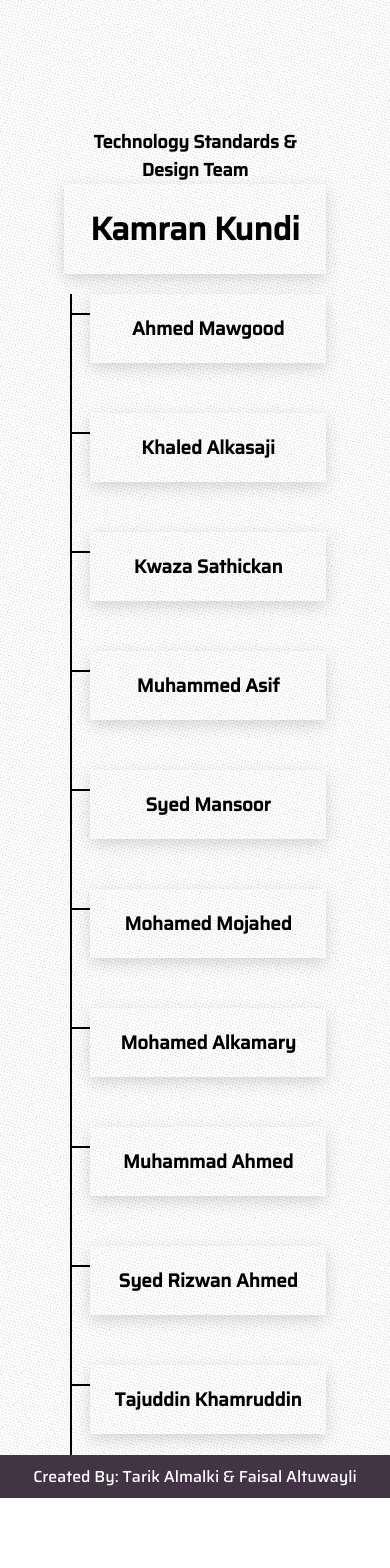
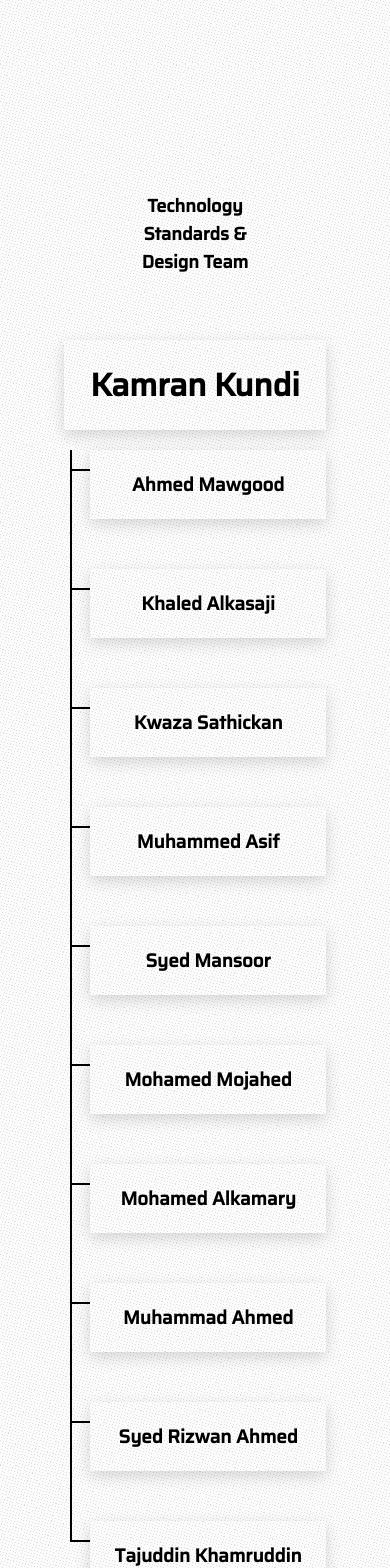
Before and after one commit to tariq-almalki/devops-landing-page, a React (Create React App) app: page / in a window 390 px wide. Shown: the part 9220-10788 px from the top of the page. Before the commit the page ends 10718 px from the top, so only its background shows below. Built offline with nearby package versions, Linux system fonts and the light colour scheme.

Commit message:
teams last extra line deleted

```diff
--- a/src/components/Team/Team.jsx
+++ b/src/components/Team/Team.jsx
@@ -6,7 +6,11 @@ export function Team() {
     <>
       <div className={classes.team} id='teams'>
         <div className={classes.container}>
-          <h1 className={classes.header}>Technology Standards & Design Team</h1>
+          <div className={classes.title}>
+            <h1 className={classes.header}>
+              Technology Standards & Design Team
+            </h1>
+          </div>
           <div className={`cardCont`}>
             <div className='cardBack'>
               <h1 className={classes.header}>Director, Email: kkundi@elm.sa</h1>
@@ -145,7 +149,7 @@ export function Team() {
           </ol>
         </div>
         <footer className={classes.footer}>
-          <p>Created By: Tarik Almalki & Faisal Altuwayli</p>
+          <p>Created By: Tariq Almalki & Faisal Altuwayli</p>
         </footer>
       </div>
     </>
--- a/src/components/Team/Team.module.css
+++ b/src/components/Team/Team.module.css
@@ -37,6 +37,9 @@ ol {
     max-width: 1000px;
     padding: 4rem;
     margin: 0 ;
+  }
+  .title{
+    padding: 4rem;
   }
 
   .rectangle {
@@ -142,13 +145,15 @@ ol {
     .level-2-wrapper {
       width: 90%;
       margin-left: 10%;
+      height: 20%;
     }
 
     .level-2-wrapper::before {
       left: -20px;
       width: 2px;
-      height: calc(100% + 40px);
+      height: 95.75%;
     }
+
  .level-2-wrapper > .left::after {
     content: "";
     position: absolute;
@@ -181,7 +186,7 @@ ol {
     left: 0;
     right: 0;
     padding: 0.8rem;
-    background: rgb(66, 51, 69);
+    background: #fb2576;
     color: white;
     font-weight: 500;
     display: flex;
```
